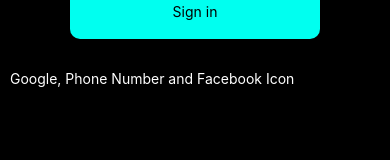
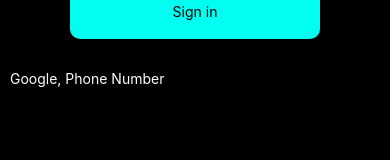
Before and after one commit to Sedinamm/Photography-mobile-app, a React Native app: screen /SignupScreen in a window 390 px wide. Shown: the part 467-627 px from the top of the page. Built offline with nearby package versions, Linux system fonts and the light colour scheme.

Commit message:
text change

```diff
--- a/Screens/Signup.js
+++ b/Screens/Signup.js
@@ -77,7 +77,7 @@
 
       {/* Text and Icons */}
       <View style={{flex: 3,backgroundColor: "#000",}}>
-      <Text style={{paddingLeft:10, color:"white"}}>Google, Phone Number and Facebook Icon</Text>
+      <Text style={{paddingLeft:10, color:"white"}}>Google, Phone Number</Text>
       </View>
 
       {/* Already have an account? */}
```
